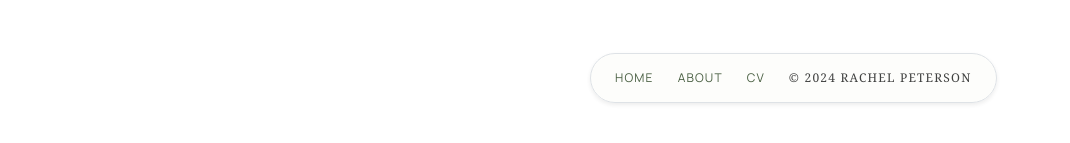
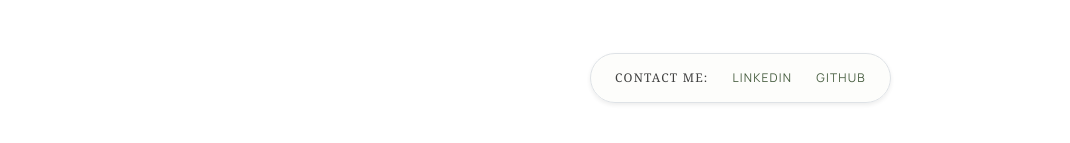
Before and after one commit to r-petes/personal-website, a React (Create React App) app: page / in a window 1280 px wide. Shown: the part 677-820 px from the top of the page, without its empty margins (50-1120 px from the left). Built offline with nearby package versions, Linux system fonts and the light colour scheme.

Commit message:
Update footer

```diff
--- a/src/components/Footer.js
+++ b/src/components/Footer.js
@@ -11,25 +11,19 @@ const Footer = () => {
         transition={{ duration: 0.6, ease: "easeOut" }}
         className="fixed bottom-5 left-1/2 -translate-x-1/2 bg-[#FDFCF9]/70 backdrop-blur-md border border-[#E8E3DA] px-6 py-3 rounded-full shadow-sm hidden sm:flex items-center gap-6 text-xs uppercase tracking-widest text-[#A68A7B] font-serif"
       >
+        <span className="text-[#404140]">Contact Me:</span>
         <a
-          href="#home"
+          href="https://www.linkedin.com/in/r-petes/"
           className="no-underline text-[#4A6043] relative after:absolute after:left-0 after:-bottom-[2px] after:h-[1px] after:w-0 after:bg-[#6B5A4F] after:transition-all hover:after:w-full"
         >
-          Home
+          LinkedIn
         </a>
         <a
-          href="#about"
+          href="https://github.com/r-petes"
           className="no-underline text-[#4A6043] relative after:absolute after:left-0 after:-bottom-[2px] after:h-[1px] after:w-0 after:bg-[#6B5A4F] after:transition-all hover:after:w-full"
         >
-          About
+          Github
         </a>
-        <a
-          href="#cv"
-          className="no-underline text-[#4A6043] relative after:absolute after:left-0 after:-bottom-[2px] after:h-[1px] after:w-0 after:bg-[#6B5A4F] after:transition-all hover:after:w-full"
-        >
-          CV
-        </a>
-        <span className="text-[#404140]">© {new Date().getFullYear()} Rachel Peterson</span>
       </motion.div>
 
       {/* Normal footer for mobile */}
@@ -41,30 +35,23 @@ const Footer = () => {
         className="bg-[#FDFCF9] border-t border-[#E8E3DA] mt-24 sm:hidden"
       >
         <div className="px-6 py-12 flex flex-col items-center text-center gap-5">
+                   <p className="text-[10px] uppercase tracking-widest text-[#b7aaa6] font-serif pt-2">
+                     Contact Me!
+                   </p>
          <nav className="flex gap-5 text-sm uppercase tracking-widest text-[#A68A7B] font-serif">
                     <a
-              href="#home"
-              className="no-underline text-[#4A6043] relative after:absolute after:left-0 after:-bottom-1 after:h-[1px] after:w-0 after:bg-[#6B5A4F] after:transition-all hover:after:w-full"
+                      href="https://www.linkedin.com/in/r-petes/"
+                      className="no-underline text-[#4A6043] relative after:absolute after:left-0 after:-bottom-[2px] after:h-[1px] after:w-0 after:bg-[#6B5A4F] after:transition-all hover:after:w-full"
                     >
-              Home
+                      LinkedIn
                     </a>
                     <a
-              href="#about"
-              className="no-underline text-[#4A6043] relative after:absolute after:left-0 after:-bottom-1 after:h-[1px] after:w-0 after:bg-[#6B5A4F] after:transition-all hover:after:w-full"
+                      href="https://github.com/r-petes"
+                      className="no-underline text-[#4A6043] relative after:absolute after:left-0 after:-bottom-[2px] after:h-[1px] after:w-0 after:bg-[#6B5A4F] after:transition-all hover:after:w-full"
                     >
-              About
-            </a>
-            <a
-              href="#cv"
-              className="no-underline text-[#4A6043] relative after:absolute after:left-0 after:-bottom-1 after:h-[1px] after:w-0 after:bg-[#6B5A4F] after:transition-all hover:after:w-full"
-            >
-              CV
+                      Github
                     </a>
           </nav>
-
-          <p className="text-[10px] uppercase tracking-widest text-[#b7aaa6] font-serif pt-2">
-            © {new Date().getFullYear()} Rachel Peterson
-          </p>
         </div>
       </motion.footer>
     </>
```
Lines whose indentation alone changed are shown as unchanged.
